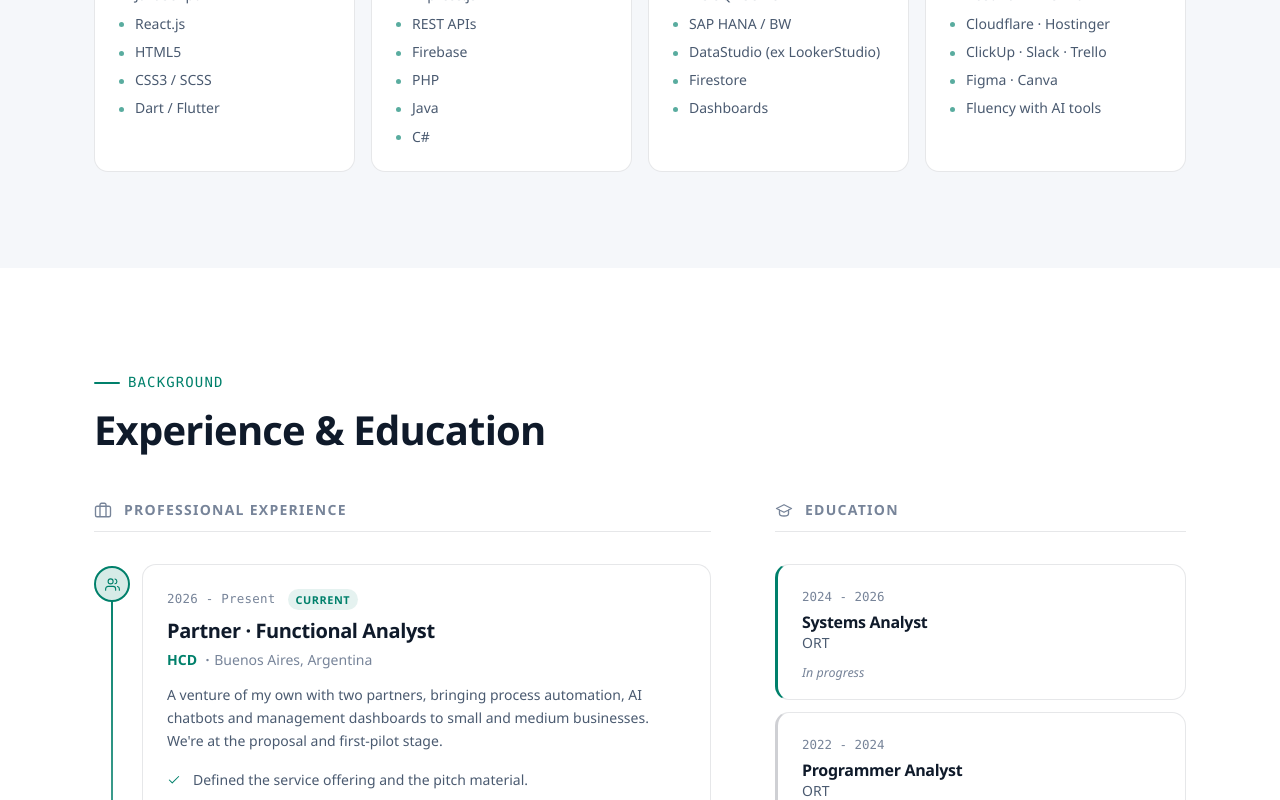
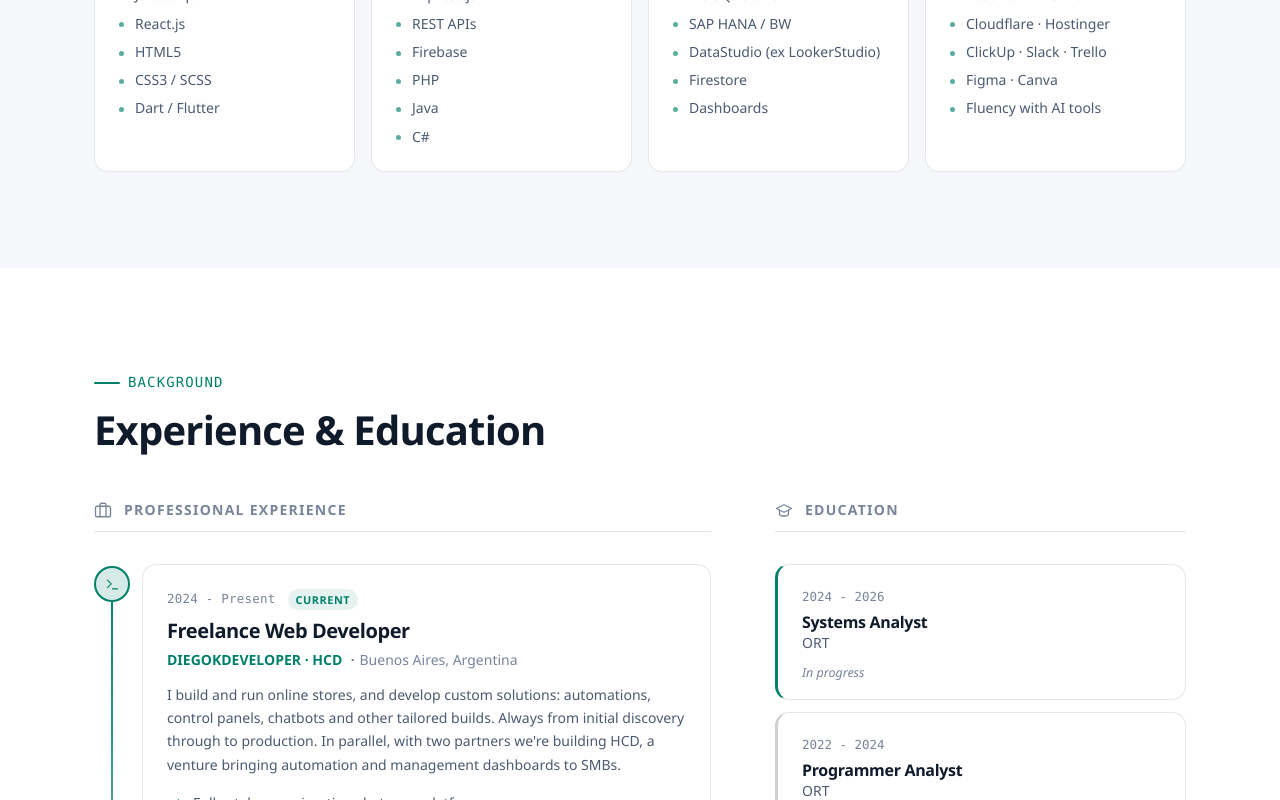
Before and after one commit to Diegok92/devfolio-diegok, a Vue app in the folder devfolio-diegok-app/: page / in a window 1280 px wide. Shown: the part 2928-3728 px from the top of the page. Built offline with nearby package versions, Linux system fonts and the light colour scheme.

Commit message:
actualizacion de tarjetas exp

```diff
--- a/devfolio-diegok-app/src/data/resume.js
+++ b/devfolio-diegok-app/src/data/resume.js
@@ -1,11 +1,4 @@
 export const experience = [
-	{
-		id: "hcd",
-		period: "2026 - Presente",
-		periodEn: "2026 - Present",
-		current: true,
-		icon: "users",
-	},
 	{
 		id: "diegokdev",
 		period: "2024 - Presente",
--- a/devfolio-diegok-app/src/i18n/en.js
+++ b/devfolio-diegok-app/src/i18n/en.js
@@ -46,7 +46,7 @@ export default {
 		studyLabel: "Studies",
 		studyInstitution: "ORT",
 		study1: "Programmer Analyst - Completed",
-		study2: "Systems Analyst - finishing Dec 2026",
+		study2: "Systems Analyst - Finishing Dec 2026",
 	},
 
 	projects: {
@@ -99,28 +99,17 @@ export default {
 		certificationsTitle: "Certifications",
 		current: "Current",
 
-		hcd: {
-			role: "Partner · Functional Analyst",
-			company: "HCD",
+		diegokdev: {
+			role: "Freelance Web Developer",
+			company: "DIEGOKDEVELOPER · HCD",
 			location: "Buenos Aires, Argentina",
 			description:
-				"A venture of my own with two partners, bringing process automation, AI chatbots and management dashboards to small and medium businesses. We're at the proposal and first-pilot stage.",
+				"I build and run online stores, and develop custom solutions: automations, control panels, chatbots and other tailored builds. Always from initial discovery through to production. In parallel, with two partners we're building HCD, a venture bringing automation and management dashboards to SMBs.",
 			achievements: [
-				"Defined the service offering and the pitch material.",
-				"Ran discovery with the first interested businesses and turned it into concrete solutions.",
-				"Built the first pilot: an AI-powered WhatsApp assistant, infrastructure included.",
-			],
-		},
-		diegokdev: {
-			role: "Freelance Web Developer",
-			company: "DIEGOKDEVELOPER",
-			location: "Buenos Aires, Argentina · Remote",
-			description:
-				"I build and run online stores for small and medium businesses, from initial discovery through to launch and maintenance.",
-			achievements: [
-				"Certified TiendaNube Partner.",
-				"Full catalogue migrations between platforms, using tools I built myself.",
-				"Ongoing administration of live stores: DP Hidráulica, Exxit, Motoverde, TP Energy and Vorterix.",
+				"Full catalogue migrations between platforms.",
+				"In-house tools and apps built for TiendaNube.",
+				"Ongoing administration of live stores.",
+				"Development of chatbots, dashboards and analytics.",
 			],
 		},
 		habi: {
--- a/devfolio-diegok-app/src/i18n/es.js
+++ b/devfolio-diegok-app/src/i18n/es.js
@@ -46,7 +46,7 @@ export default {
 		studyLabel: "Estudios",
 		studyInstitution: "ORT",
 		study1: "Analista Programador - Finalizado",
-		study2: "Analista de Sistemas - finalización dic 2026",
+		study2: "Analista de Sistemas - Finalización dic 2026",
 	},
 
 	projects: {
@@ -100,28 +100,17 @@ export default {
 		certificationsTitle: "Certificaciones",
 		current: "Actual",
 
-		hcd: {
-			role: "Socio · Analista Funcional",
-			company: "HCD",
+		diegokdev: {
+			role: "Desarrollador Web Freelance",
+			company: "DIEGOKDEVELOPER · HCD",
 			location: "CABA, Argentina",
 			description:
-				"Proyecto propio junto a dos socios para llevar automatización de procesos, chatbots con IA y tableros de gestión a PyMEs. Estamos en etapa de propuesta y primeros pilotos.",
+				"Construyo y administro tiendas online, y desarrollo soluciones a medida: automatizaciones, paneles de control, chatbots y otros desarrollos personalizados. Siempre del relevamiento inicial a la producción. En paralelo, junto a dos socios armamos HCD, un proyecto para llevar automatización y tableros de gestión a las PyMEs.",
 			achievements: [
-				"Definición de la propuesta de servicios y del material de presentación.",
-				"Relevamiento de necesidades con los primeros interesados y traducción a soluciones concretas.",
-				"Desarrollo del primer piloto: un asistente de WhatsApp con IA, incluida su infraestructura.",
-			],
-		},
-		diegokdev: {
-			role: "Desarrollador Web Freelance",
-			company: "DIEGOKDEVELOPER",
-			location: "CABA, Argentina · Remoto",
-			description:
-				"Desarrollo y administro tiendas online para PyMEs, del relevamiento inicial a la puesta en producción y el mantenimiento.",
-			achievements: [
-				"Partner certificado de TiendaNube.",
-				"Migración de catálogos completos entre plataformas, con herramientas propias.",
-				"Administración continua de tiendas en producción: DP Hidráulica, Exxit, Motoverde, TP Energy y Vorterix.",
+				"Migración de catálogos completos entre plataformas.",
+				"Creación de herramientas y apps propias para TiendaNube.",
+				"Administración continua de tiendas ya en producción.",
+				"Desarrollo de chatbots, paneles de gestión y estadísticas.",
 			],
 		},
 		habi: {
--- a/devfolio-diegok-app/src/sections/AboutSection.vue
+++ b/devfolio-diegok-app/src/sections/AboutSection.vue
@@ -216,6 +216,7 @@ const facts = [
 	display: block;
 	font-size: var(--fs-sm);
 	font-weight: 600;
+	color: var(--text);
 }
 
 .certs__item em {
```
